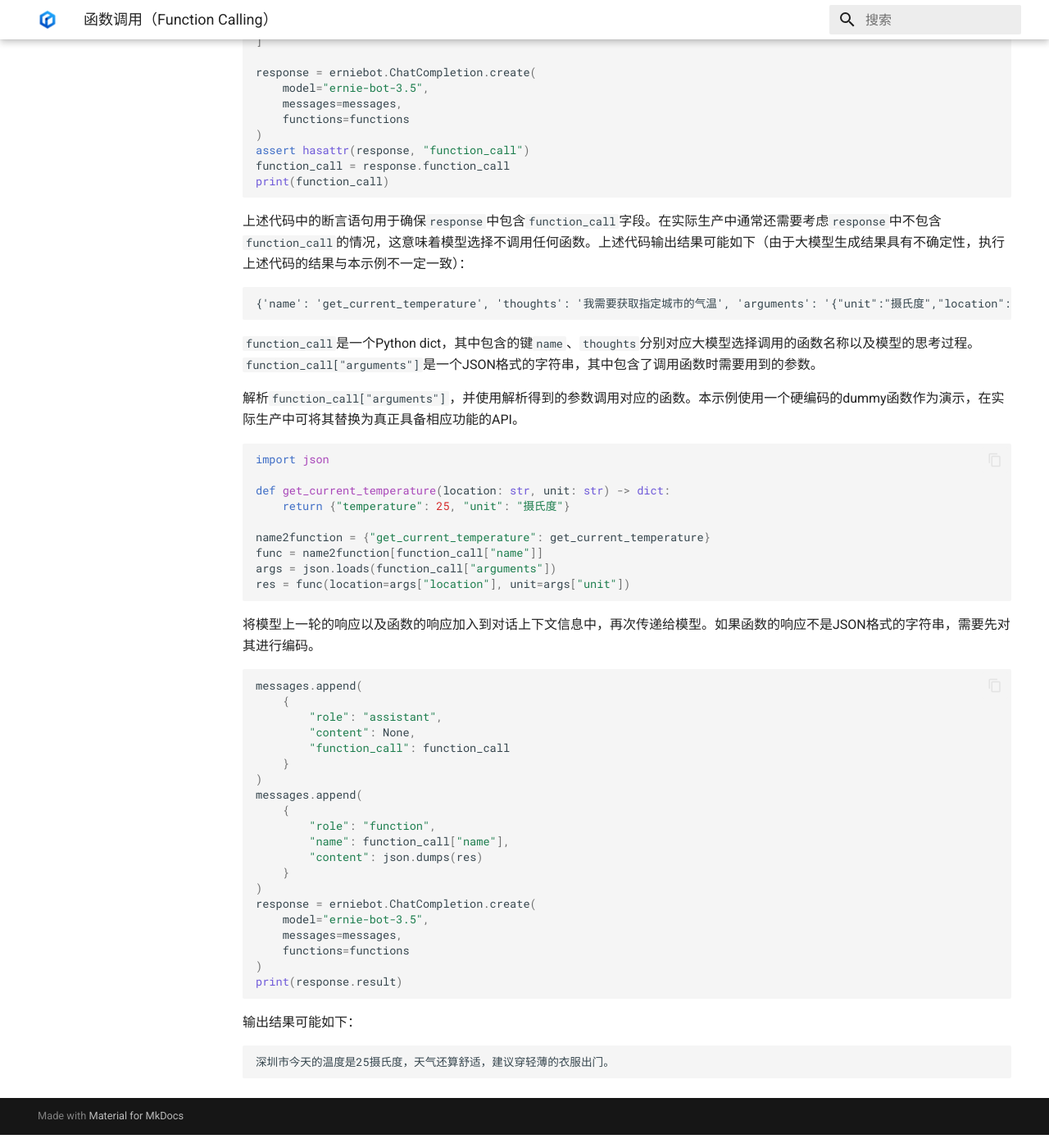
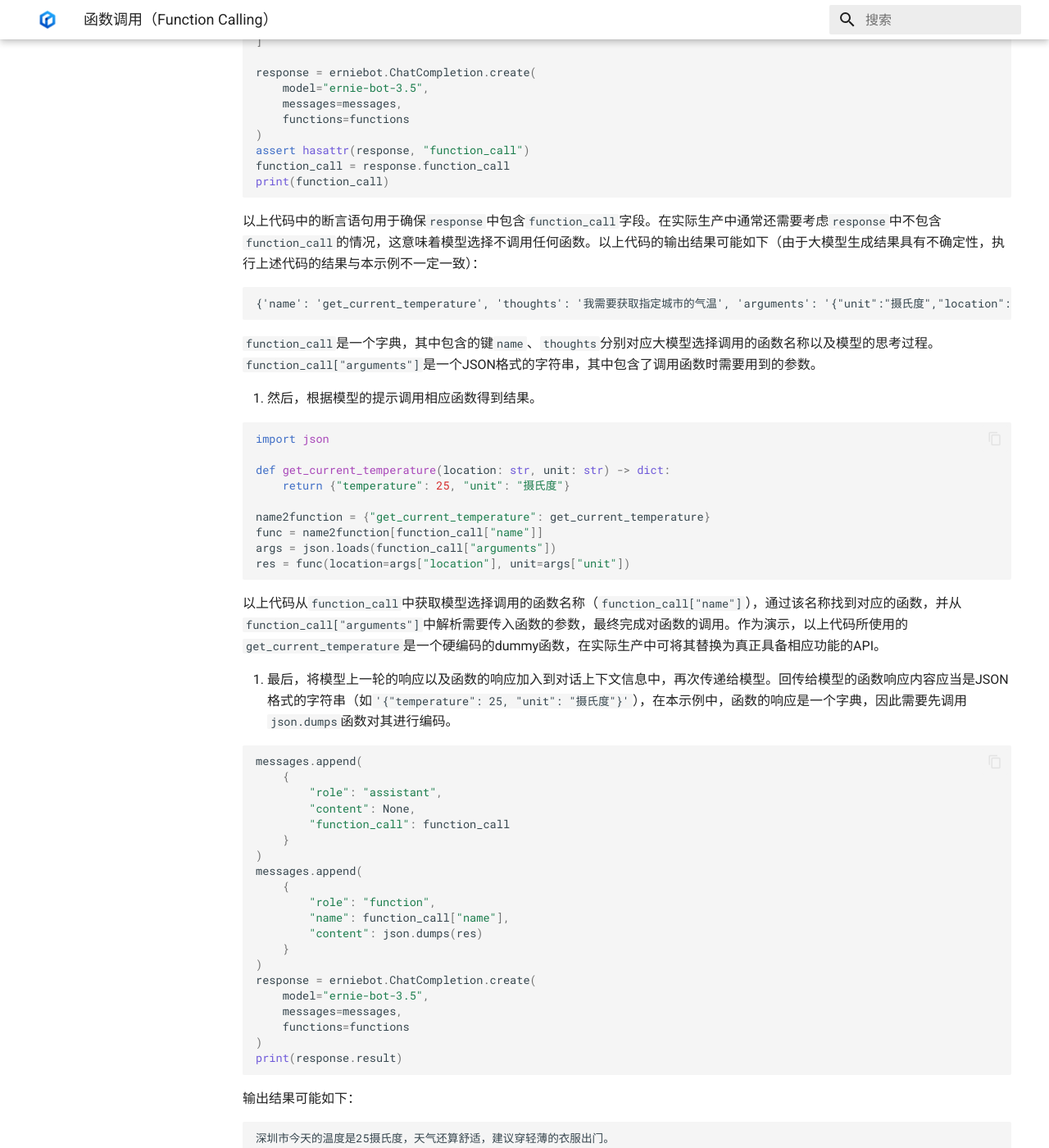
Before and after one commit to PaddlePaddle/ERNIE-SDK, an MkDocs documentation site: the page built from docs/guides/function_calling.md, in a window 1280 px wide and 1400 px high, scrolled down 1887 px. Shown: the whole window at 82% size. Built offline with MkDocs 1.6.1 and Material for MkDocs 9.7.7, drawn with Linux system fonts in a browser that asks for light colours; some of the changed text lies outside the part shown.

Commit message:
Fix docs

````diff
--- a/docs/guides/function_calling.md
+++ b/docs/guides/function_calling.md
@@ -4,7 +4,7 @@
 
 文心一言提供函数调用功能，模型根据用户需求以及对函数的描述确定何时以及如何调用函数。具体而言，一个典型的函数调用流程如下：
 
-1. 用户提供对一组函数的名称、功能、请求参数（输入参数）和响应参数（返回值）的描述，并以自然语言阐述需求；
+1. 用户提供对一组函数的名称、功能、请求参数（输入参数）和响应参数（返回值）的描述；
 2. 模型根据用户需求以及函数描述信息，智能确定是否应该调用函数、调用哪一个函数、以及在调用该函数时需要如何设置输入参数；
 3. 用户根据模型的提示调用函数，并将函数的响应传递给模型；
 4. 模型综合对话上下文信息，以自然语言形式给出满足用户需求的回答。
@@ -66,7 +66,7 @@ functions = [
 
 代码中定义了一个列表`functions`，作为示例，其中仅包含对一个函数`get_current_temperature`的名称、请求参数等信息的描述。
 
-接着，将以上信息与对需要完成的任务的自然语言描述一同传入`erniebot.ChatCompletion` API。
+2. 接着，将以上信息与对需要完成的任务的自然语言描述一同传给`erniebot.ChatCompletion` API。
 
 ``` {.py .copy}
 import erniebot
@@ -92,15 +92,15 @@ function_call = response.function_call
 print(function_call)
 ```
 
-上述代码中的断言语句用于确保`response`中包含`function_call`字段。在实际生产中通常还需要考虑`response`中不包含`function_call`的情况，这意味着模型选择不调用任何函数。上述代码输出结果可能如下（由于大模型生成结果具有不确定性，执行上述代码的结果与本示例不一定一致）：
+以上代码中的断言语句用于确保`response`中包含`function_call`字段。在实际生产中通常还需要考虑`response`中不包含`function_call`的情况，这意味着模型选择不调用任何函数。以上代码的输出结果可能如下（由于大模型生成结果具有不确定性，执行上述代码的结果与本示例不一定一致）：
 
 ```text
 {'name': 'get_current_temperature', 'thoughts': '我需要获取指定城市的气温', 'arguments': '{"unit":"摄氏度","location":"深圳市"}'}
 ```
 
-`function_call`是一个Python dict，其中包含的键`name`、`thoughts`分别对应大模型选择调用的函数名称以及模型的思考过程。`function_call["arguments"]`是一个JSON格式的字符串，其中包含了调用函数时需要用到的参数。
+`function_call`是一个字典，其中包含的键`name`、`thoughts`分别对应大模型选择调用的函数名称以及模型的思考过程。`function_call["arguments"]`是一个JSON格式的字符串，其中包含了调用函数时需要用到的参数。
 
-解析`function_call["arguments"]`，并使用解析得到的参数调用对应的函数。本示例使用一个硬编码的dummy函数作为演示，在实际生产中可将其替换为真正具备相应功能的API。
+3. 然后，根据模型的提示调用相应函数得到结果。
 
 ``` {.py .copy}
 import json
@@ -114,7 +114,9 @@ args = json.loads(function_call["arguments"])
 res = func(location=args["location"], unit=args["unit"])
 ```
 
-将模型上一轮的响应以及函数的响应加入到对话上下文信息中，再次传递给模型。如果函数的响应不是JSON格式的字符串，需要先对其进行编码。
+以上代码从`function_call`中获取模型选择调用的函数名称（`function_call["name"]`），通过该名称找到对应的函数，并从`function_call["arguments"]`中解析需要传入函数的参数，最终完成对函数的调用。作为演示，以上代码所使用的`get_current_temperature`是一个硬编码的dummy函数，在实际生产中可将其替换为真正具备相应功能的API。
+
+4. 最后，将模型上一轮的响应以及函数的响应加入到对话上下文信息中，再次传递给模型。回传给模型的函数响应内容应当是JSON格式的字符串（如`'{"temperature": 25, "unit": "摄氏度"}'`），在本示例中，函数的响应是一个字典，因此需要先调用`json.dumps`函数对其进行编码。
 
 ``` {.py .copy}
 messages.append(
````
Also changed, not shown: other parts of docs/guides/function_calling.md (+1 -1 lines), README.md (+4 -4 lines), docs/api_reference/chat_completion.md (+19 -8 lines), docs/authentication.md (+1 -3 lines), 1 other file.
